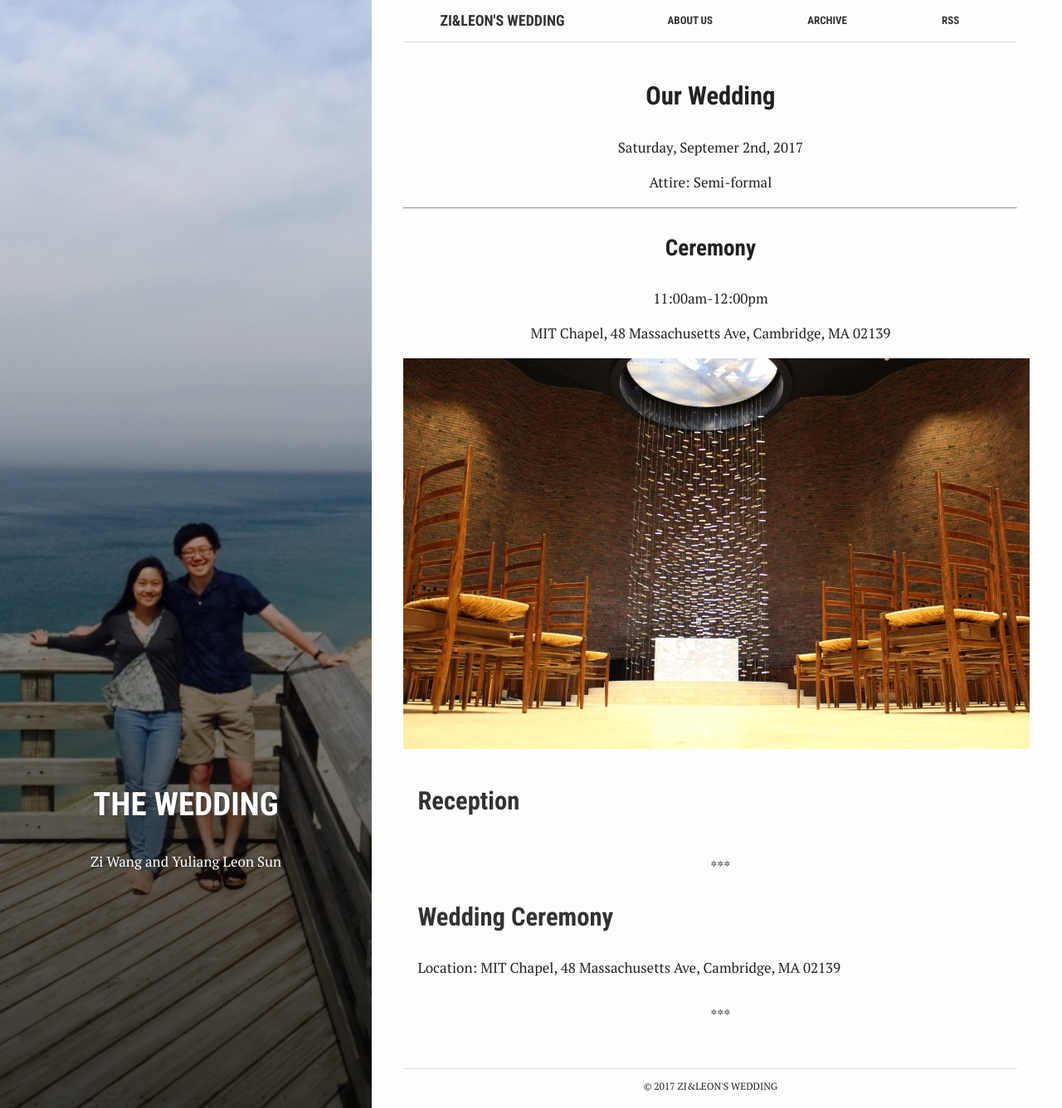
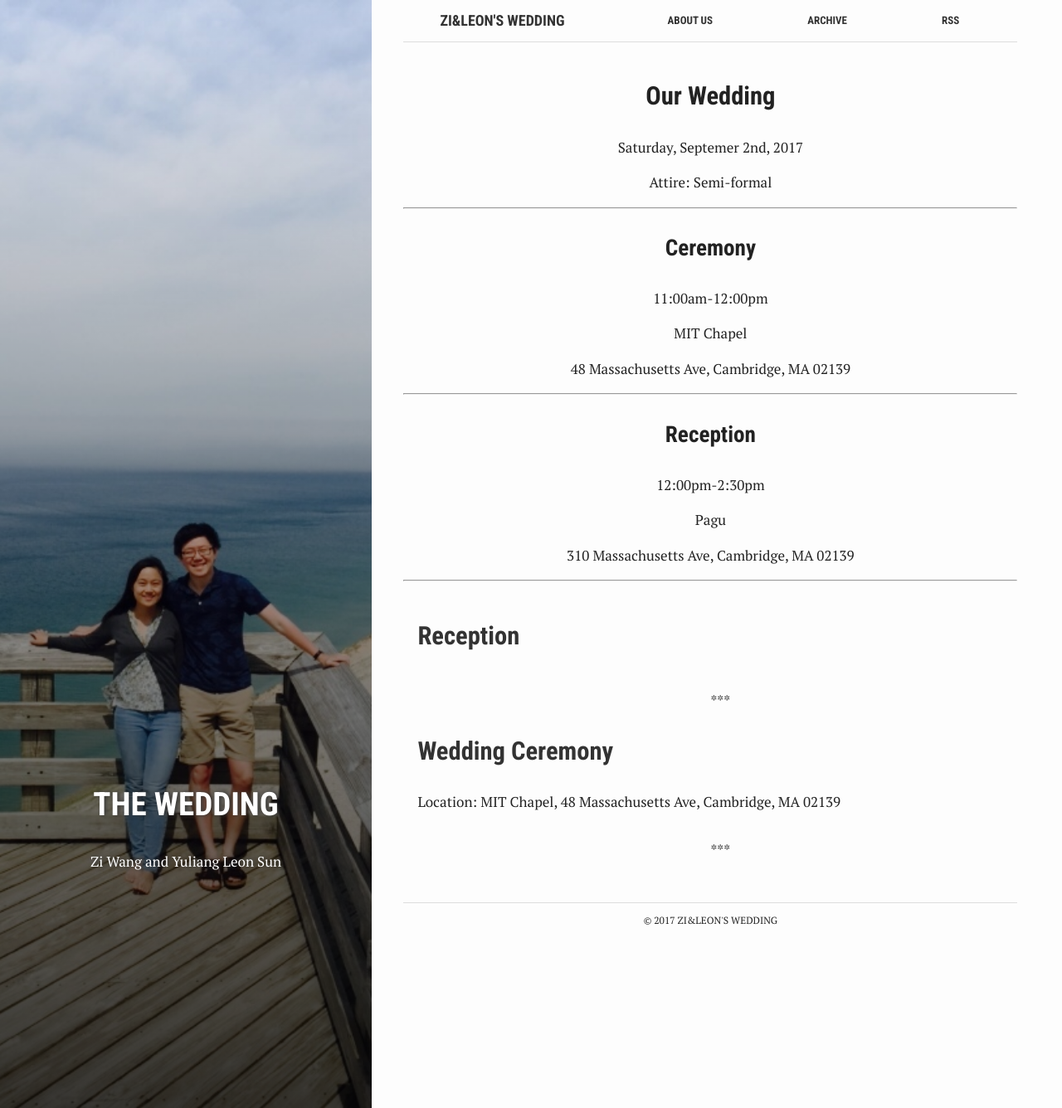
Before and after one commit to zwyls/zwyls.github.io, a Jekyll site: the page built from index.html, in a window 1280 px wide and 1336 px high. Shown: the whole window at 83% size. Built offline with Jekyll 4.4.1, drawn with Linux system fonts in a browser that asks for light colours.

```diff
--- a/index.html
+++ b/index.html
@@ -12,11 +12,17 @@
 <hr>
 <h3>Ceremony</h3>
 <p>11:00am-12:00pm</p>
-<p>MIT Chapel, 48 Massachusetts Ave, Cambridge, MA 02139</p>
+<p>MIT Chapel</p>
+<p>48 Massachusetts Ave, Cambridge, MA 02139</p>
+
+<hr>
+<h3>Reception</h3>
+<p>12:00pm-2:30pm</p>
+<p>Pagu</p>
+<p>310 Massachusetts Ave, Cambridge, MA 02139</p>
+<hr>
 
 </center>
-<img src="{{ site.images }}/chapel.jpg" alt="MIT Chapel">
-
 {% for post in site.posts limit: 5 %}
   <article class="index-page">
     <h2><a href="{{ post.url }}">{{ post.title }}</a></h2>
```
